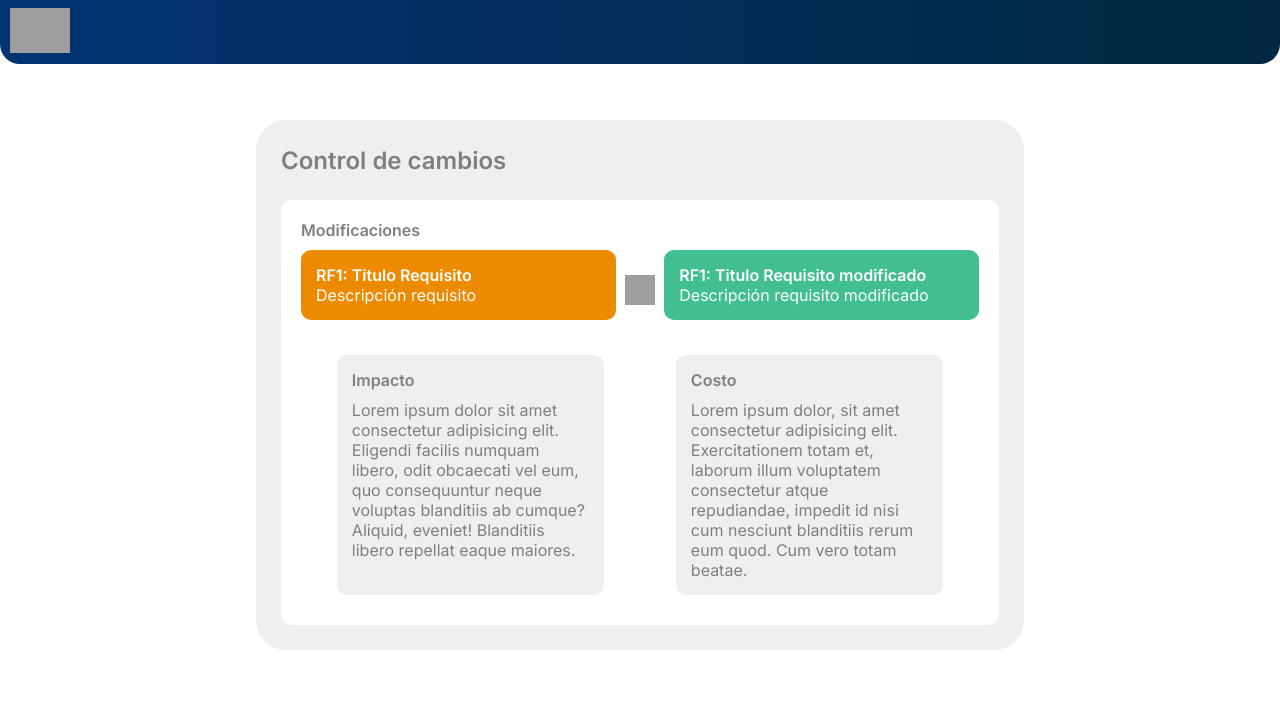
After one commit to Rafiky724/Automatizacion_Requisitos, a Flask app: template app/templates/depuracion2.html in a window 1280 px wide. The commit adds this page. Shown: the top 704 px of the page. Run offline with Flask 3, Linux system fonts and the light colour scheme; the template is opened without the code that fills it, so the values that code supplies are empty; grey boxes are pictures that could not be loaded.

Commit message:
Depuracion y conexion patron

```diff
--- a/app/app.py
+++ b/app/app.py
@@ -1,9 +1,13 @@
 from flask import Flask, render_template, request, url_for, redirect, request, jsonify
 #from openai import OpenAI
+import google.generativeai as genai
 
 app = Flask(__name__)
 
 
+genai.configure(api_key="AIzaSyC4eJT78mDj173EDfxw_IHkpS6yo-AfuTw")
+# The Gemini 1.5 models are versatile and work with both text-only and multimodal prompts
+model = genai.GenerativeModel('gemini-1.5-flash')
 
 # @app.before_request
 # def before_request():
@@ -39,12 +43,14 @@ def patron():
     if request.method == 'POST':
 
         #return redirect(url_for('patron2'))
-        requisito = request.json['requisito']
+        requisitos = request.json
 
-        print(f"Requisito recibido: {requisito}")
+        for requisito in requisitos:
+            print(f"Requisito recibido: {requisito}")
 
         """
         try:
+
 
             stream = client.chat.completions.create(
                 model="gpt-3.5-turbo",
@@ -62,7 +68,7 @@ def patron():
         except Exception as e:
             print(f"Error: {e}")"""
 
-        return jsonify({'mensaje': 'Requisito procesado exitosamente'})
+        return jsonify({'status': 'success', 'data': requisitos}), 200
 
 
 
@@ -120,6 +126,20 @@ def depuracion():
     }
     return render_template('depuracion.html', data = data)
 
+@app.route('/depuracion2')
+def depuracion2():
+    data = {
+        'titulo':'Inicio',
+        'navegacion': {
+            'logo': 'img/Logo.png',
+            'patron': 'Patrón',
+            'asignar': 'Asignar',
+            'depuracion': 'Depuración',
+            'flecha': 'img/Flecha.png'
+        },
+    }
+    return render_template('depuracion2.html', data = data)
+
 # @app.route('/contacto/<nombre>/<int:edad>')
 # def contacto(nombre, edad):
 #     data ={
--- a/app/static/css/depuracion.css
+++ b/app/static/css/depuracion.css
@@ -37,3 +37,81 @@
     font-weight: 400;
 
 }
+
+.req-back2{
+
+    height: 70vh;
+    width: 60vw;
+
+}
+
+.container-req-change{
+
+    background-color: #ED8B00;
+    border-radius: 10px;
+    padding: 15px;
+    margin-bottom: 10px;
+    color: white;
+    width: 42%;
+
+}
+
+.container-changes{
+
+    display: flex;
+    align-items: center;
+    justify-content: space-between;
+
+}
+
+.container-req-change2{
+
+    background-color: #41BF91;
+    border-radius: 10px;
+    padding: 15px;
+    margin-bottom: 10px;
+    color: white;
+    width: 42%;
+
+}
+
+.card-icon-arrow{
+
+    width: 30px;
+    height: 30px;
+
+}
+
+.titles-changes{
+
+    color: #7F7F7F;
+    font-weight: 600;
+    margin-bottom: 10px;
+
+}
+
+.container-determitation{
+
+    display: flex;
+    justify-content: space-around;
+    margin-top: 25px;
+
+}
+
+.container-impact-cost{
+
+    background-color: #EFEFEF;
+    border-radius: 10px;
+    padding: 15px;
+    margin-bottom: 10px;
+    width: 35%;
+    color: #7F7F7F;
+    font-weight: 400;
+
+}
+
+.container-pad{
+
+    margin-bottom: 15px;
+
+}
--- a/app/static/js/layout.js
+++ b/app/static/js/layout.js
@@ -19,8 +19,9 @@ document.getElementById('addRequirementBtn').addEventListener('click', function
         functionalCount++;
         identifier = 'RF' + functionalCount;
 
+
         // Guardar el requisito funcional en el arreglo
-        functionalRequirements.push({ title, description });
+        functionalRequirements.push({ title, description, identifier });
     } else {
         nonFunctionalCount++;
         identifier = 'RNF' + nonFunctionalCount;
@@ -60,47 +61,21 @@ function mostrarRequisitosFuncionales() {
         console.log(element['description']);
     });*/
 
-    console.log(functionalRequirements[0]['description']);
-
 }
 
 //ENVIAR REQUISITO AL PYTHON
 
 document.getElementById("boton-guardar-enviar").addEventListener("click", function() {
 
-    var requisitos = [];
-
-    functionalRequirements.forEach(element => {
-        requisitos.push(element['description']);
-    });
-
-
-    requisitos.forEach(requisito => {
-        fetch('/patron', {
-            method: 'POST',
-            headers: {
-                'Content-Type': 'application/json',
-            },
-            body: JSON.stringify({ requisito: requisito }),
-        })
-        .then(response => response.json())
-        /*
-        .then(data => {
-            alert(data.mensaje);
-        })
-        .catch((error) => {
-            console.error('Error:', error);
-        });*/
-    });
-
-    /*
     fetch('/patron', {
         method: 'POST',
         headers: {
             'Content-Type': 'application/json',
         },
-        body: JSON.stringify({ requisito: requisitos[0] }),
+        body: JSON.stringify(functionalRequirements),
     })
     .then(response => response.json())
- */
+    .then(data => console.log(data))
+    .catch(error => console.error('Error:', error));
+
 });
--- /dev/null
+++ b/app/templates/depuracion2.html
@@ -0,0 +1,70 @@
+{% extends './layout.html' %}
+
+{% block title %}
+{{data.titulo}}
+{% endblock %}
+
+{% block body %}
+
+<div class="container-req">
+
+    <div class="req-back2">
+
+        <div class="req-square-container">
+
+            <p class="text-add-req">Control de cambios</p>
+
+            <!-- REQ CONTAINER -->
+            <div class="form-container container-pad">
+
+                <div>
+                    <p class="titles-changes">Modificaciones</p>
+
+                    <div class="container-changes">
+
+                        <div class="container-req-change">
+
+                            <p class="text-titulo-req2">RF1: Titulo Requisito</p>
+                            <p class="text-det-req2">Descripción requisito</p>
+
+                        </div>
+
+                        <img class="card-icon-arrow" src="{{ url_for('static', filename=data['navegacion']['flecha']) }}" alt="arrow" />
+
+                        <div class="container-req-change2">
+
+                            <p class="text-titulo-req2">RF1: Titulo Requisito modificado</p>
+                            <p class="text-det-req2">Descripción requisito modificado</p>
+
+                        </div>
+
+                    </div>
+
+                    <div class="container-determitation">
+
+                        <div class="container-impact-cost">
+
+                            <p class="titles-changes">Impacto</p>
+                            <p class="info-ia-generate">Lorem ipsum dolor sit amet consectetur adipisicing elit. Eligendi facilis numquam libero, odit obcaecati vel eum, quo consequuntur neque voluptas blanditiis ab cumque? Aliquid, eveniet! Blanditiis libero repellat eaque maiores.</p>
+
+
+                        </div>
+
+                        <div class="container-impact-cost">
+
+                            <p class="titles-changes">Costo</p>
+                            <p class="info-ia-generate">Lorem ipsum dolor, sit amet consectetur adipisicing elit. Exercitationem totam et, laborum illum voluptatem consectetur atque repudiandae, impedit id nisi cum nesciunt blanditiis rerum eum quod. Cum vero totam beatae.</p>
+
+                        </div>
+
+                    </div>
+
+                </div>
+            </div>
+
+        </div>
+
+    </div>
+</div>
+
+{% endblock %}
```
Also changed, not shown: app/static/img/Flecha.png (added).
